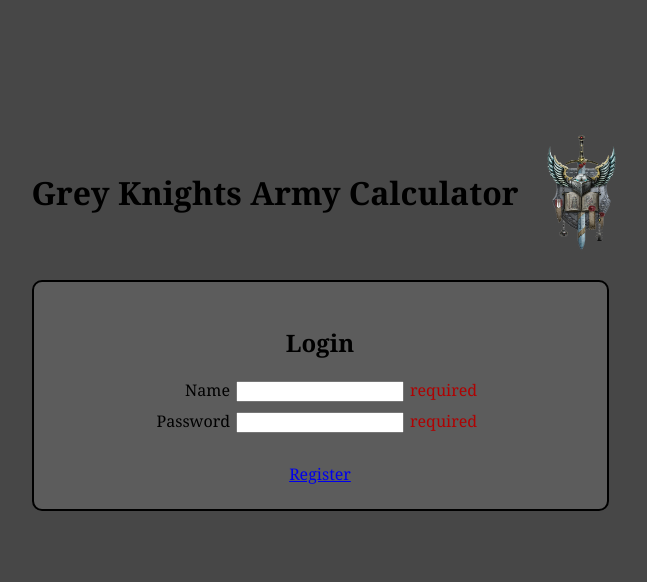
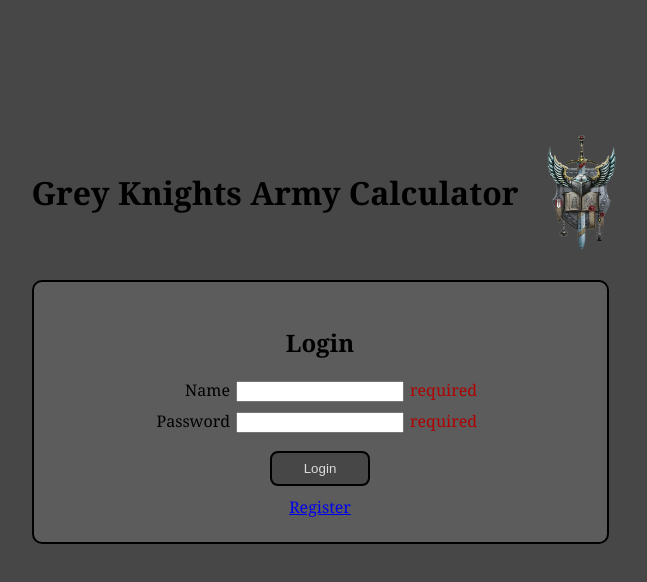
Before and after one commit to ViktorTsekov/Grey_Knights_Army_Calculator, a React (Create React App) app in the folder client/: page /login in a window 1280 px wide. Shown: the top 582 px of the page, without its empty margins (346-993 px from the left). Built offline with nearby package versions, Linux system fonts and the light colour scheme; no server answers.

Commit message:
Add login button

```diff
--- a/client/src/views/Login.js
+++ b/client/src/views/Login.js
@@ -45,9 +45,9 @@
       })
       .catch((e) => {
         if (e instanceof Error) {
-          setAlertMessage('asd')
+          setAlertMessage(e.message)
         } else {
-          setAlertMessage('An unexpected error occurred')
+          setAlertMessage('An unexpected error has occurred')
         }
 
         console.log(e.message)
@@ -72,7 +72,7 @@
       <InputField name="name" label="Name" type="text" isRequired={true} onChange={(val) => setName(val)} value={name} />
       <InputField name="password" label="Password" type="password" isRequired={true} onChange={(val) => setPassword(val)} value={password} />
 
-      {/* <Button label="Login" onClick={() => loginUser()}/> */}
+      <Button label="Login" onClick={() => loginUser()}/>
 
       <br />
 
```
